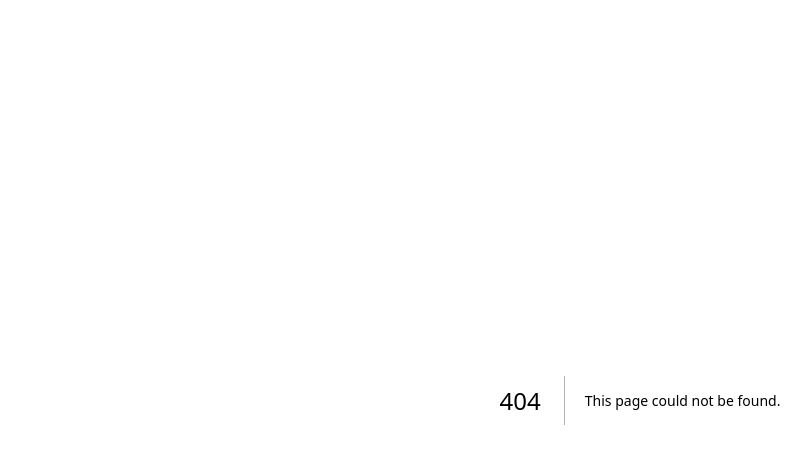
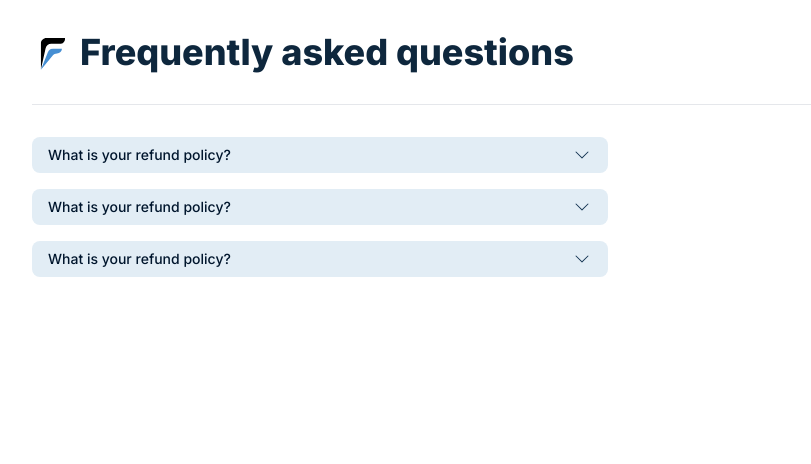
Before and after one commit to facottryApp/facottry-website, a Next.js app: page /faq in a window 1280 px wide. Before the commit this address had no page. Shown: the top 464 px of the page, without its empty margins (0-811 px from the left). Built offline with nearby package versions, Linux system fonts and the light colour scheme.

Commit message:
FAQ page structure

```diff
--- /dev/null
+++ b/src/app/faq/page.tsx
@@ -0,0 +1,47 @@
+import DisclosureItem from "@/components/Disclosure"
+import React from 'react'
+import Image from 'next/image'
+import logo_2 from '@/assets/logo_2.svg'
+import Link from 'next/link'
+
+const disclosures = [
+    {
+        title: 'What is your refund policy?',
+        content: "If you're unhappy with your purchase for any reason, email us within 90 days and we'll refund you in full, no questions asked.",
+    },
+    {
+        title: 'What is your refund policy?',
+        content: "If you're unhappy with your purchase for any reason, email us within 90 days and we'll refund you in full, no questions asked.",
+    },
+    {
+        title: 'What is your refund policy?',
+        content: "If you're unhappy with your purchase for any reason, email us within 90 days and we'll refund you in full, no questions asked.",
+    },
+
+];
+
+const page = () => {
+    return (
+        <div className="w-full px-4">
+            <section className="bg-white dark:bg-gray-900">
+                <div className="py-8 px-4 mx-auto max-w-7xl">
+                    <div className="flex mb-8 gap-2 items-center">
+                        <Link href='/'>
+                            <Image src={logo_2} alt="FAQ" className="-mb-1" width={40} height={40} />
+                        </Link>
+                        <h2 className="text-4xl font-extrabold text-primary900 dark:text-white">Frequently asked questions</h2>
+                    </div>
+                    <div className="grid pt-8 text-left border-t border-gray-200 md:gap-16 dark:border-gray-700">
+                        <div className="rounded-2xl flex flex-col space-y-4">
+                            {disclosures.map((item, index) => (
+                                <DisclosureItem key={index} title={item.title} content={item.content} />
+                            ))}
+                        </div>
+                    </div>
+                </div>
+            </section>
+        </div>
+    );
+}
+
+export default page
--- /dev/null
+++ b/src/components/Disclosure.tsx
@@ -0,0 +1,41 @@
+'use client'
+import { Disclosure, Transition } from '@headlessui/react';
+import { BsChevronDown } from 'react-icons/bs';
+
+type Props = {
+    key: number;
+    title: string;
+    content: string;
+}
+
+export default function DisclosureItem({ key, title, content }: Props) {
+    return (
+        <div className="w-full max-w-xl rounded-2xl">
+            <Disclosure>
+                {({ open }) => (
+                    <>
+                        <Disclosure.Button className="flex w-full justify-between rounded-lg bg-bgblue200 px-4 py-2 text-left text-sm font-medium text-darkblue300 hover:bg-primary200  focus:outline-none transition-all focus-visible:ring focus-visible:ring-primary300 focus-visible:ring-opacity-75 items-center">
+                            <span>{title}</span>
+                            <BsChevronDown
+                                className={`${open ? 'rotate-180 transform' : ''
+                                    } h-4 transition-all w-5 text-primary800`}
+                            />
+                        </Disclosure.Button>
+                        <Transition
+                            enter="transition duration-100 ease-out"
+                            enterFrom="transform scale-95 opacity-0"
+                            enterTo="transform scale-100 opacity-100"
+                            leave="transition duration-75 ease-out"
+                            leaveFrom="transform scale-100 opacity-100"
+                            leaveTo="transform scale-95 opacity-0"
+                        >
+                            <Disclosure.Panel className="px-4 pt-4 pb-2 text-sm text-gray-500">
+                                {content}
+                            </Disclosure.Panel>
+                        </Transition>
+                    </>
+                )}
+            </Disclosure>
+        </div>
+    )
+}
--- a/tailwind.config.ts
+++ b/tailwind.config.ts
@@ -10,11 +10,21 @@ const config: Config = {
   theme: {
     extend: {
       colors: {
+        primary100: '#D5E6F5',
+        primary200: '#ACCDEB',
+        primary300: '#83B4E1',
+        primary400: '#5A9BD7',
         primary: '#3182CE',
+        primary600: '#2768A4',
+        primary700: '#1D4E7B',
+        primary800: '#133452',
+        primary900: '#0E273D',
+
         bgblue: "#F7FAFC",
         bgblue200: "#E2EDF5",
         darkblue: "#132537",
-        darkblue200: "#00162D",
+        darkblue200: "#042444",
+        darkblue300: "#00162D",
       },
     },
   },
```
